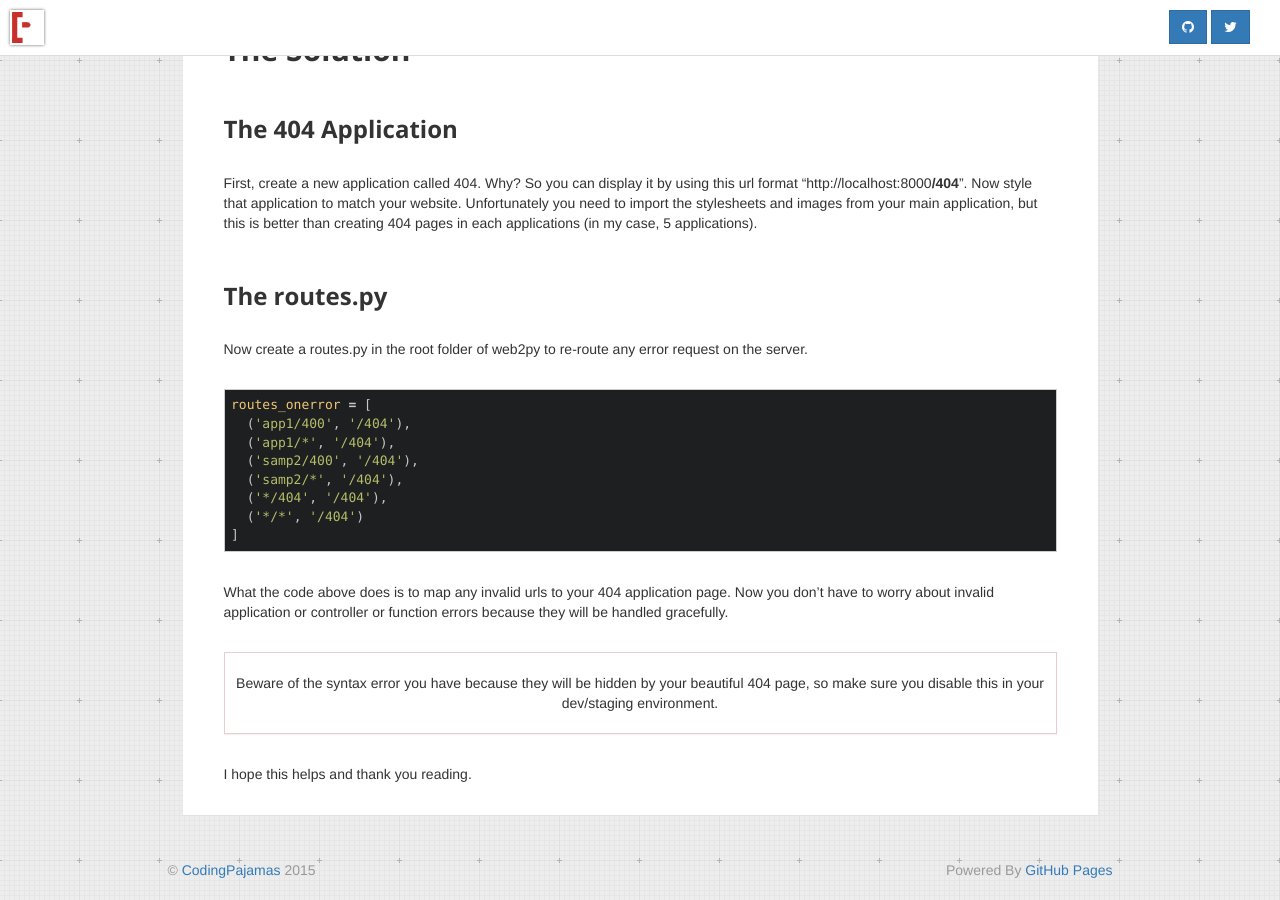
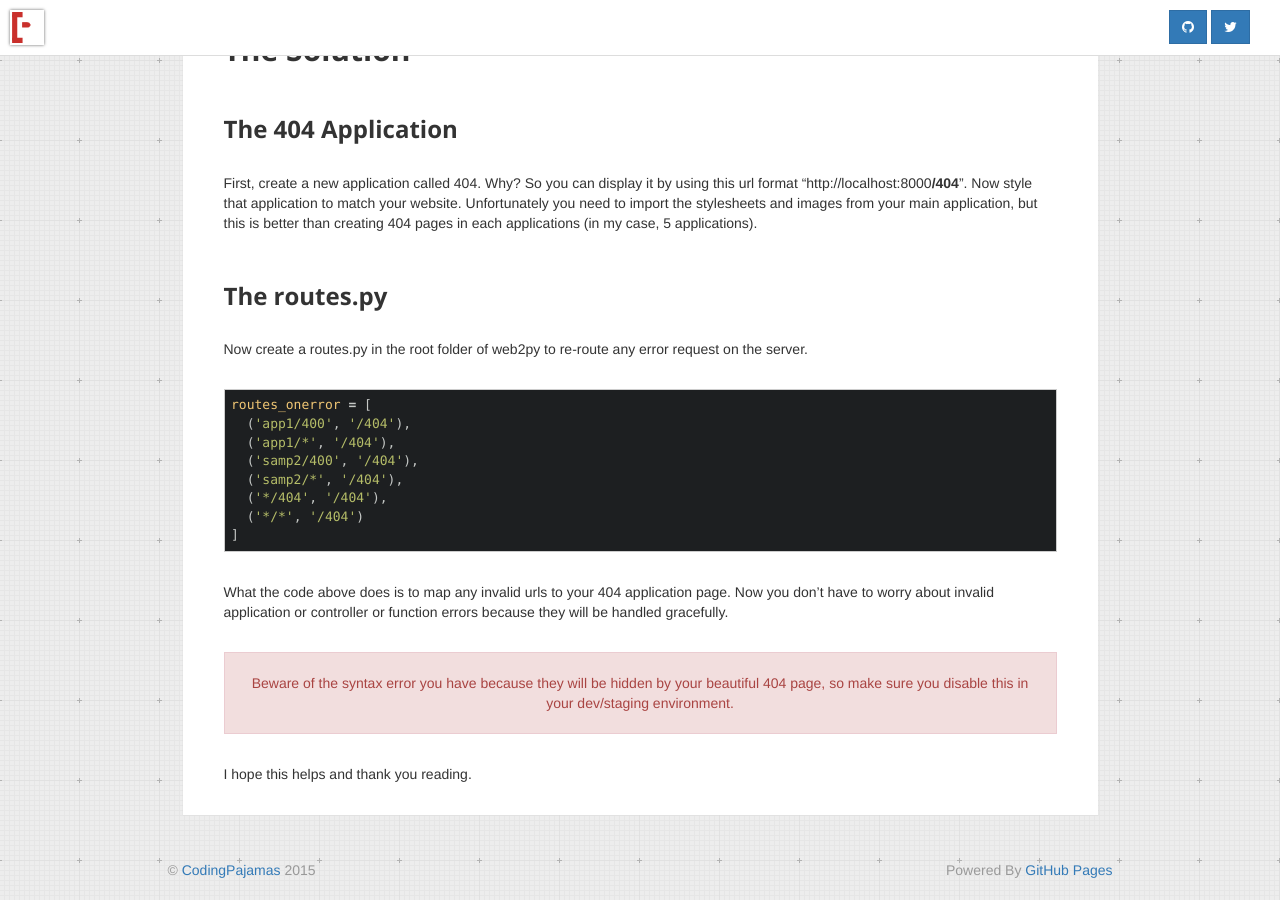
Before and after one commit to codingpajamas/codingpajamas.github.io, a Jekyll site: the page built from _posts/2015-08-11-create-web2py-404-page.md, in a window 1280 px wide and 900 px high, scrolled down 1060 px. Built offline with Jekyll 4.4.1, drawn with Linux system fonts in a browser that asks for light colours; some web fonts are replaced.

Commit message:
creating web2py 404 page

```diff
--- a/_posts/2015-08-11-create-web2py-404-page.md
+++ b/_posts/2015-08-11-create-web2py-404-page.md
@@ -36,7 +36,7 @@ routes_onerror = [
 
 What the code above does is to map any invalid urls to your 404 application page. Now you don't have to worry about invalid application or controller or function errors because they will be handled gracefully.
 
-{:.text-center.panel.panel-danger.padTB20}
+{:.text-center.alert.alert-danger.padTB20}
 Beware of the syntax error you have because they will be hidden by your beautiful 404 page, so make sure you disable this in your dev/staging environment.
 
 I hope this helps and thank you reading.
```
